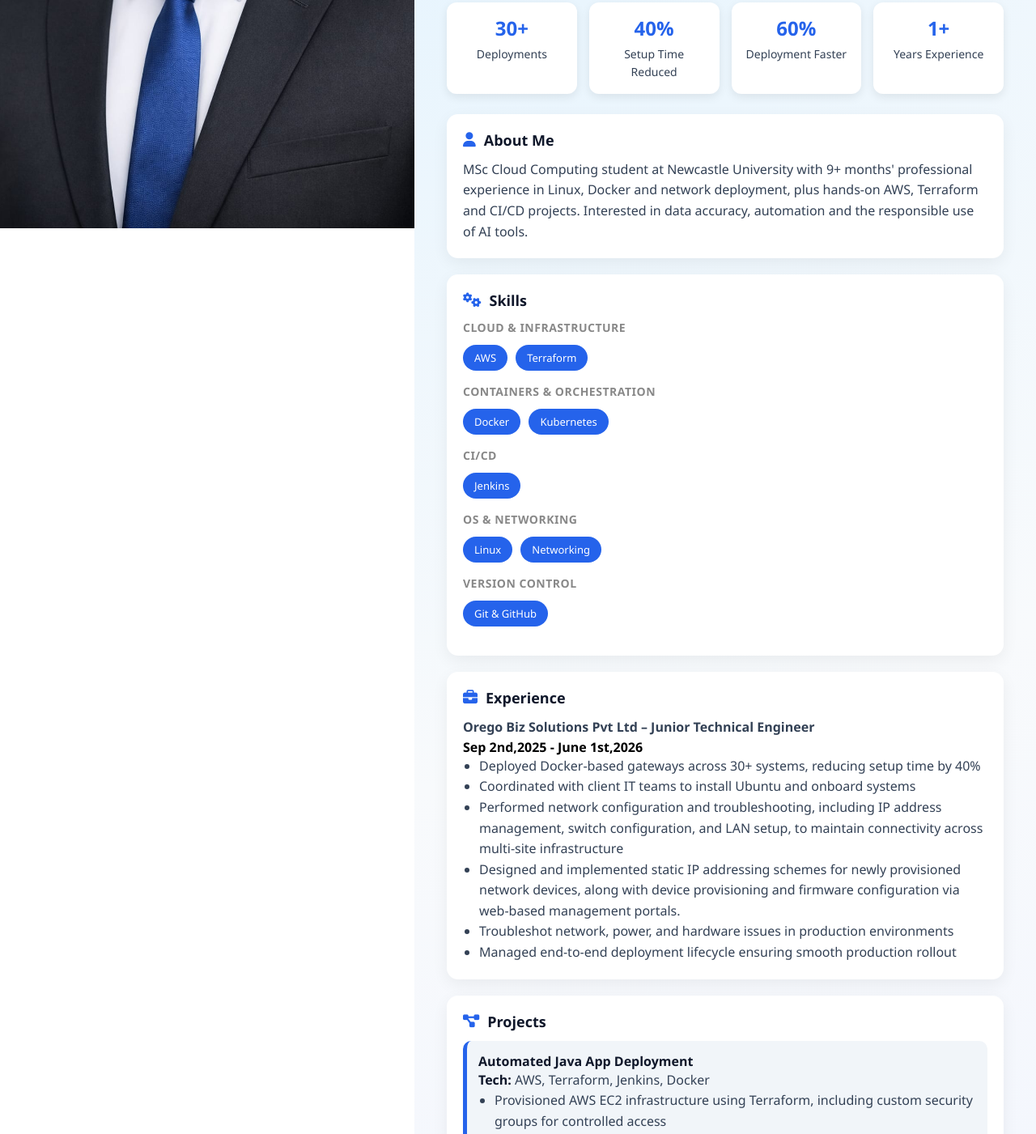
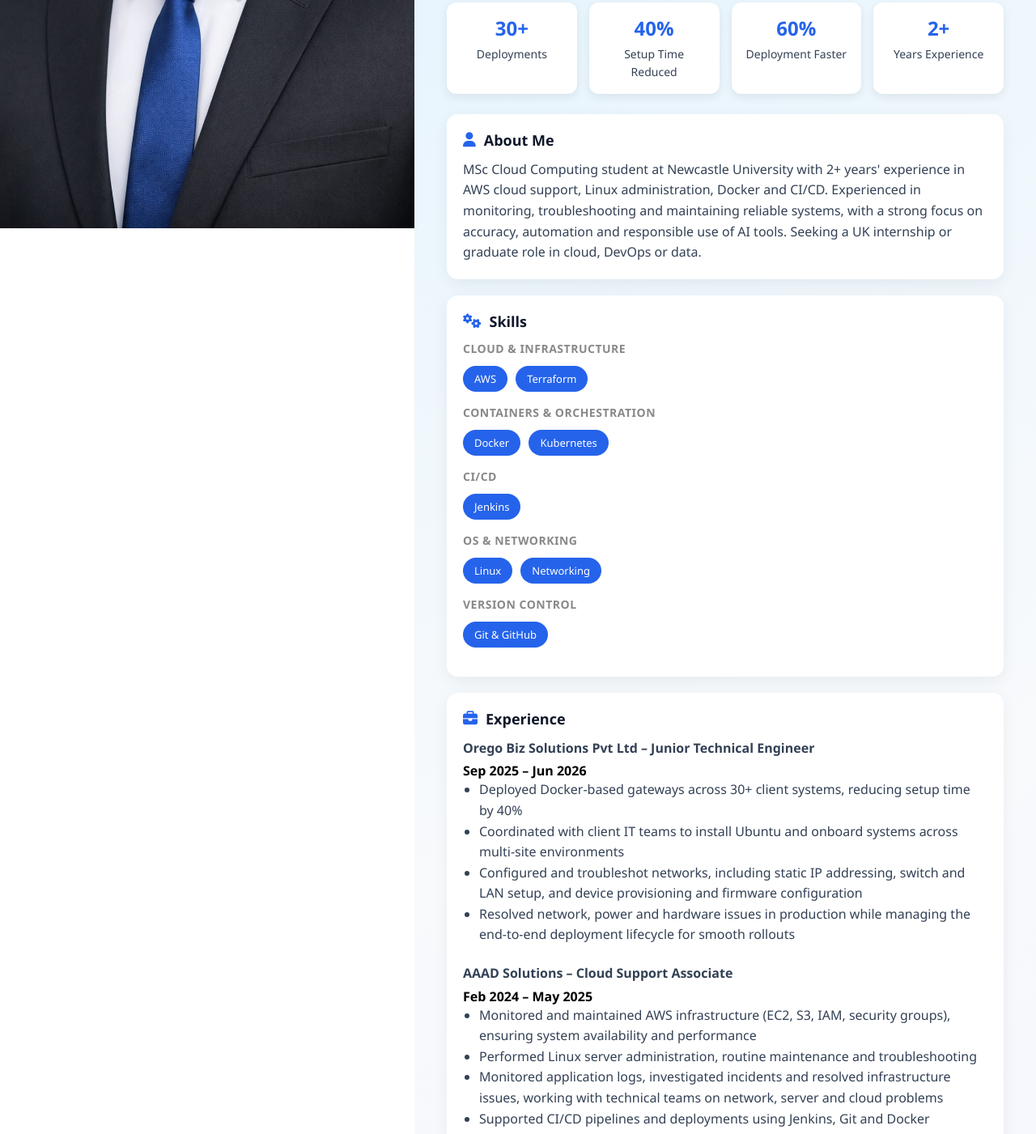
Before and after one commit to hemanthtadi/My-Portfolio, a plain HTML site: page index.html in a window 1280 px wide. Shown: the part 518-1919 px from the top of the page at 81% size. Drawn offline with Linux system fonts and the light colour scheme.

Commit message:
Update index.html

```diff
--- a/index.html
+++ b/index.html
@@ -80,7 +80,7 @@
       </div>
 
       <div class="stat-card">
-        <h2>1+</h2>
+        <h2>2+</h2>
         <p>Years Experience</p>
       </div>
 
@@ -95,9 +95,9 @@
       </div>
 
       <p>
-        MSc Cloud Computing student at Newcastle University with 9+ months' professional experience in Linux,
-        Docker and network deployment, plus hands-on AWS, Terraform and CI/CD projects.
-        Interested in data accuracy, automation and the responsible use of AI tools.
+        MSc Cloud Computing student at Newcastle University with 2+ years' experience in AWS cloud support, Linux administration, Docker and CI/CD.
+        Experienced in monitoring, troubleshooting and maintaining reliable systems, with a strong focus on accuracy, automation and responsible use of AI tools.
+        Seeking a UK internship or graduate role in cloud, DevOps or data.
       </p>
 
     </div>
@@ -156,26 +156,33 @@
     Experience
   </div>
 
-      <p>
+  <p style="margin-bottom: 4px;">
     <b>Orego Biz Solutions Pvt Ltd – Junior Technical Engineer</b>
   </p>
 
-      <b>Sep 2nd,2025 - June 1st,2026</b>
+  <b>Sep 2025 – Jun 2026</b>
+
+  <ul style="margin-bottom: 22px;">
+    <li>Deployed Docker-based gateways across 30+ client systems, reducing setup time by 40%</li>
+    <li>Coordinated with client IT teams to install Ubuntu and onboard systems across multi-site environments</li>
+    <li>Configured and troubleshot networks, including static IP addressing, switch and LAN setup, and device provisioning and firmware configuration</li>
+    <li>Resolved network, power and hardware issues in production while managing the end-to-end deployment lifecycle for smooth rollouts</li>
+  </ul>
+
+  <p style="margin-bottom: 4px;">
+    <b>AAAD Solutions – Cloud Support Associate</b>
+  </p>
+
+  <b>Feb 2024 – May 2025</b>
 
   <ul>
-        <li>Deployed Docker-based gateways across 30+ systems, reducing setup time by 40%</li>
-        <li>Coordinated with client IT teams to install Ubuntu and onboard systems</li>
-        <li>Performed network configuration and troubleshooting, including IP address management,
-switch configuration, and LAN setup, to maintain connectivity across multi-site infrastructure</li>
-        <li>Designed and implemented static IP addressing schemes for newly provisioned network
-devices, along with device provisioning and firmware configuration via web-based management
-portals.</li>
-        <li>Troubleshot network, power, and hardware issues in production environments</li>
-        <li>Managed end-to-end deployment lifecycle ensuring smooth production rollout</li>
+    <li>Monitored and maintained AWS infrastructure (EC2, S3, IAM, security groups), ensuring system availability and performance</li>
+    <li>Performed Linux server administration, routine maintenance and troubleshooting</li>
+    <li>Monitored application logs, investigated incidents and resolved infrastructure issues, working with technical teams on network, server and cloud problems</li>
+    <li>Supported CI/CD pipelines and deployments using Jenkins, Git and Docker</li>
   </ul>
 
 </div>
-
     <!-- PROJECTS -->
     <div class="section">
 
@@ -234,15 +241,15 @@ provisioning to release</li>
     Education
   </div>
 
-  <p>
+  <p style="margin-bottom: 18px;">
     <strong>MSc Cloud Computing</strong><br>
     Newcastle University, UK<br>
     Sep 2026 – Present
   </p>
 
-  <p>
+  <p style="margin-bottom: 0;">
     <strong>B.Tech in Mechanical Engineering</strong><br>
-    Pace Institute of Technology & Science, India<br>
+    Pace Institute of Technology &amp; Science, India<br>
     2019 – 2023
   </p>
 
```
Lines whose indentation alone changed are shown as unchanged.
